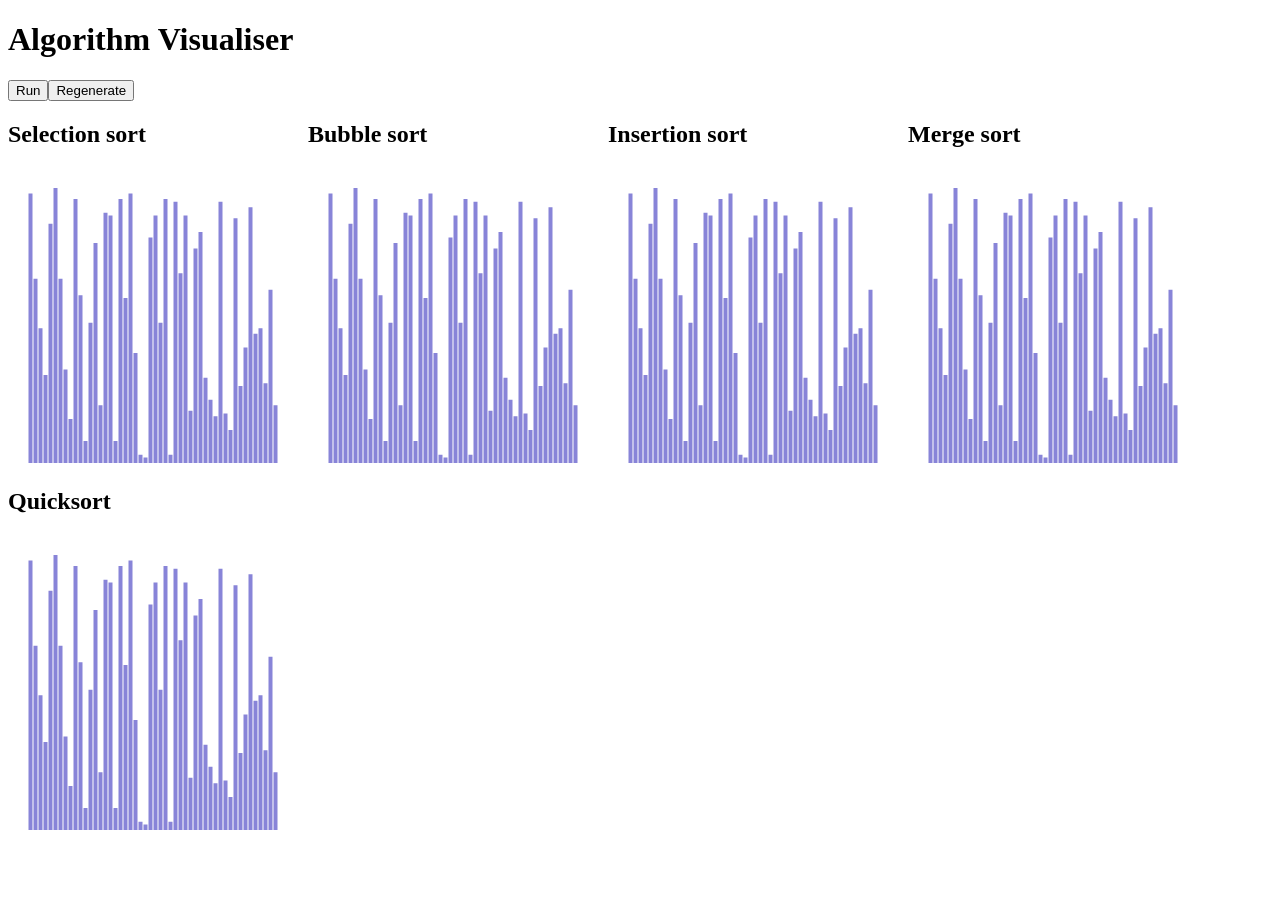
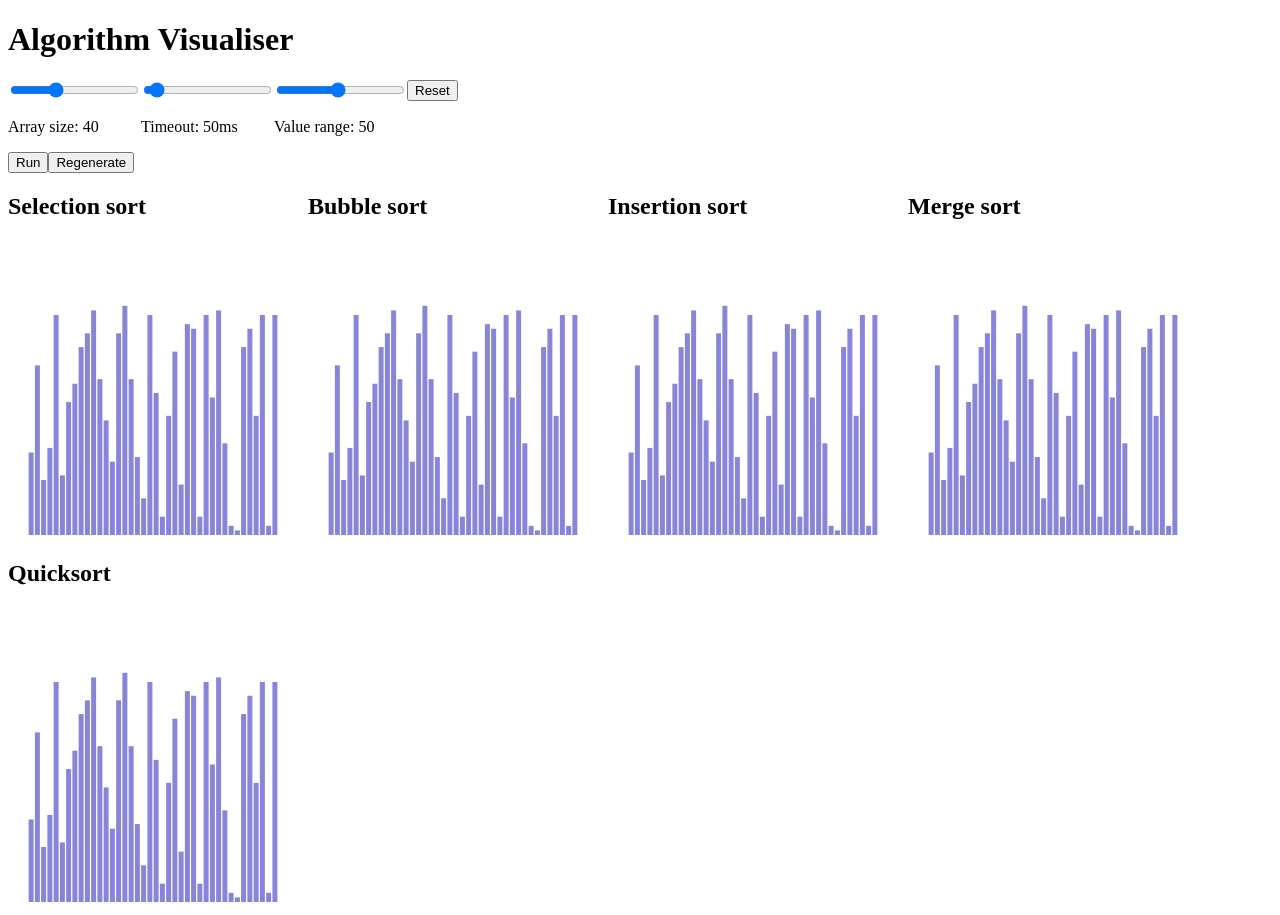
Before and after one commit to zoltan-antal/algorithm-visualiser, a React (Vite) app: page / in a window 1280 px wide. Before the commit the page ends 843 px from the top, so only its background shows below. Built offline with nearby package versions, Linux system fonts and the light colour scheme.

Commit message:
Add sliders for array size, timeout & value range

```diff
--- a/src/App.tsx
+++ b/src/App.tsx
@@ -13,9 +13,24 @@ import quickSort from './algorithms/quickSort.ts';
 import AlgorithmStates from './types/AlgorithmStates.ts';
 
 function App() {
-  const TIMEOUT = 10;
-  const MAX_VALUE = 100;
-  const ARRAY_SIZE = 50;
+  const DEFAULT_ARRAY_SIZE = 40;
+  const MIN_ARRAY_SIZE = 10;
+  const MAX_ARRAY_SIZE = 100;
+  const ARRAY_SIZE_STEP = 10;
+
+  const DEFAULT_DELAY = 50;
+  const MIN_DELAY = 25;
+  const MAX_DELAY = 500;
+  const DELAY_STEP = 25;
+
+  const DEFAULT_MAX_VALUE = 50;
+  const MIN_MAX_VALUE = 5;
+  const MAX_MAX_VALUE = 100;
+  const MAX_VALUE_STEP = 5;
+
+  const [arraySize, setArraySize] = useState(DEFAULT_ARRAY_SIZE);
+  const [delay, setDelay] = useState(DEFAULT_DELAY);
+  const [maxValue, setMaxValue] = useState(DEFAULT_MAX_VALUE);
 
   const algorithms = [
     selectionSort,
@@ -36,7 +51,7 @@ function App() {
   const [processing, setProcessing] = useState<boolean>(false);
 
   const generateArrays = () => {
-    const randomArray: number[] = generateArray(ARRAY_SIZE, 1, MAX_VALUE);
+    const randomArray: number[] = generateArray(arraySize, 1, maxValue);
     setAlgorithmStates((prevStates) => {
       const updatedStates: AlgorithmStates = structuredClone(prevStates);
       Object.keys(updatedStates).forEach(
@@ -51,18 +66,64 @@ function App() {
   };
   useEffect(() => {
     generateArrays();
+    // eslint-disable-next-line react-hooks/exhaustive-deps
   }, []);
 
   return (
     <>
       <h1>Algorithm Visualiser</h1>
+      <div style={{ display: 'flex', alignItems: 'flex-start' }}>
+        <div>
+          <input
+            type="range"
+            min={MIN_ARRAY_SIZE}
+            max={MAX_ARRAY_SIZE}
+            step={ARRAY_SIZE_STEP}
+            value={arraySize}
+            onChange={(e) => setArraySize(Number(e.target.value))}
+          />
+          <p>Array size: {arraySize}</p>
+        </div>
+        <div>
+          <input
+            type="range"
+            min={MIN_DELAY}
+            max={MAX_DELAY}
+            step={DELAY_STEP}
+            value={delay}
+            onChange={(e) => setDelay(Number(e.target.value))}
+          />
+          <p>Timeout: {delay}ms</p>
+        </div>
+        <div>
+          <input
+            type="range"
+            min={MIN_MAX_VALUE}
+            max={MAX_MAX_VALUE}
+            step={MAX_VALUE_STEP}
+            value={maxValue}
+            onChange={(e) => setMaxValue(Number(e.target.value))}
+          />
+          <p>Value range: {maxValue}</p>
+        </div>
+        <button
+          onClick={() => {
+            setDelay(DEFAULT_DELAY);
+            setMaxValue(DEFAULT_MAX_VALUE);
+            setArraySize(DEFAULT_ARRAY_SIZE);
+          }}
+        >
+          Reset
+        </button>
+      </div>
+      <div>
         <button
           onClick={() =>
             runAlgorithms(
               algorithms,
               algorithmStates,
               setAlgorithmStates,
-            TIMEOUT,
+              delay,
               setProcessing
             )
           }
@@ -73,7 +134,8 @@ function App() {
         <button onClick={() => generateArrays()} disabled={processing}>
           Regenerate
         </button>
-      <div style={{ display: 'flex', flexDirection: 'row', flexWrap: 'wrap' }}>
+      </div>
+      <div style={{ display: 'flex', flexWrap: 'wrap' }}>
         <div>
           <h2>Selection sort</h2>
           <BarChart data={algorithmStates.selectionSort} />
```
Lines whose indentation alone changed are shown as unchanged.
